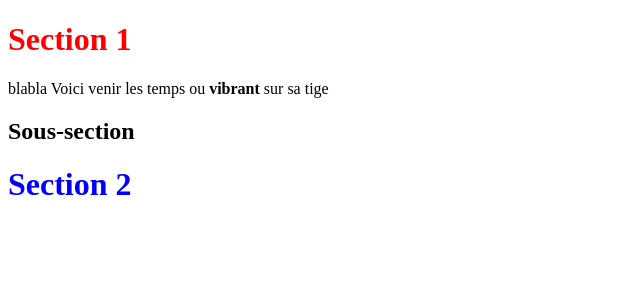
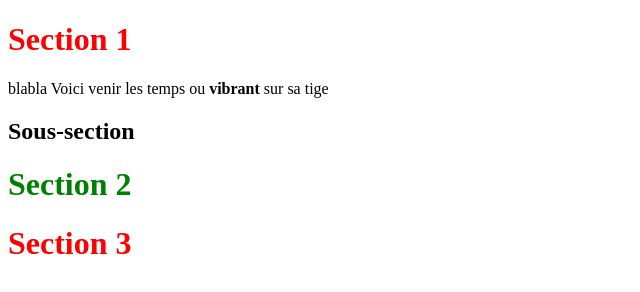
Before and after one commit to Polszik/Polszik.github.io, a plain HTML site: page index.html in a window 1280 px wide. Shown: the whole page, without its empty margins (0-640 px from the left). Drawn offline with Linux system fonts and the light colour scheme.

Commit message:
ajout section3

```diff
--- a/index.html
+++ b/index.html
@@ -11,5 +11,6 @@
 	<p> blabla Voici venir les temps ou <strong>vibrant</strong> sur sa tige</p>
 	<h2> Sous-section</h2>
 	<h1 class="classe1"> Section 2 </h1>
+	<h1> Section 3 </h1>
 </body> <!--VISIBLE-->
 </html>
--- a/principal.css
+++ b/principal.css
@@ -1,10 +1,10 @@
 /* Selecteur Balises */
 h1 {
-	color : red;
+	color : red; /* propriété : valeur*/;
 }
 
 /* Selecteur de Classes */
 .classe1 {
 
-	color : blue;
+	color : green;
 }
```
